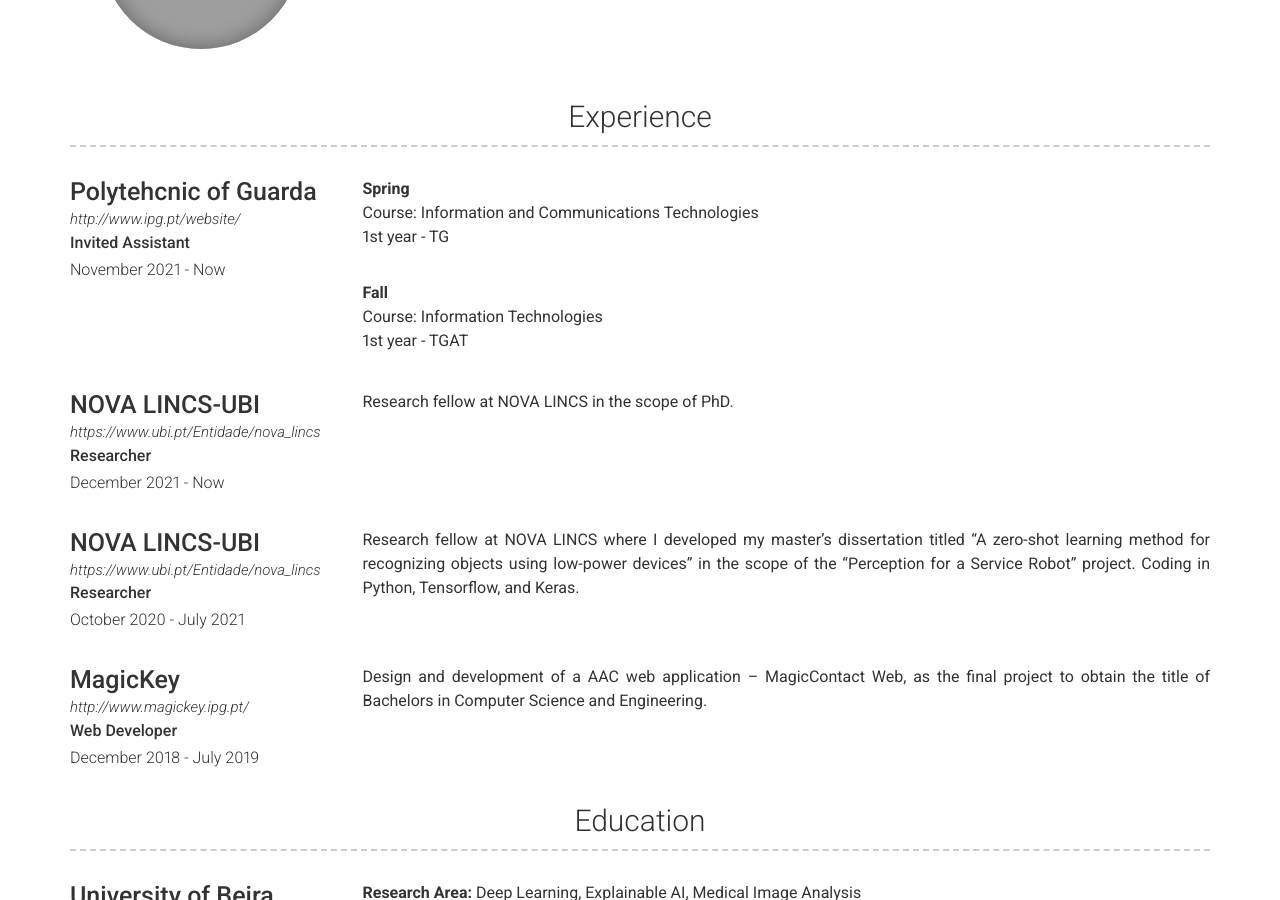
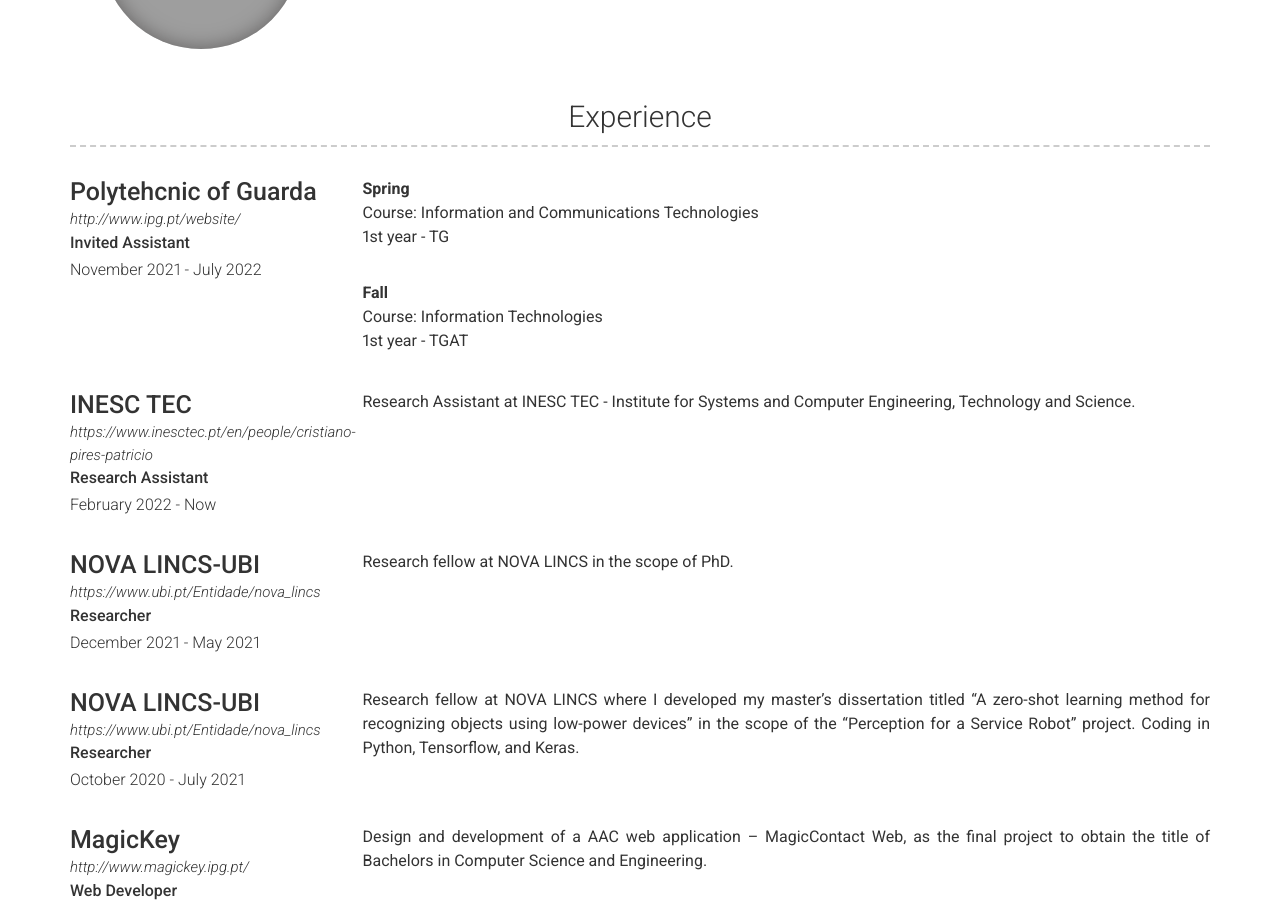
Before and after one commit to CristianoPatricio/cristianopatricio.github.io, a Jekyll site: the page built from index.md, in a window 1280 px wide and 900 px high, scrolled down 477 px. Built offline with Jekyll 4.4.1, drawn with Linux system fonts in a browser that asks for light colours; nearby versions of some CDN libraries; grey boxes are pictures that could not be loaded.

Commit message:
Update experience.yml

```diff
--- a/_data/experience.yml
+++ b/_data/experience.yml
@@ -3,7 +3,7 @@
   company: Polytehcnic of Guarda
   link: http://www.ipg.pt/website/
   job_title: Invited Assistant
-  dates: November 2021 - Now
+  dates: November 2021 - July 2022
   description: | # this will include new lines to allow paragraphs
     <b>Spring</b><br>
     Course: Information and Communications Technologies <br>
@@ -14,10 +14,18 @@
     1st year - TGAT
 
 - layout: left
+  company: INESC TEC
+  link: https://www.inesctec.pt/en/people/cristiano-pires-patricio
+  job_title: Research Assistant
+  dates: February 2022 - Now
+  description: | # this will include new lines to allow paragraphs
+    Research Assistant at INESC TEC -  Institute for Systems and Computer Engineering, Technology and Science.
+
+- layout: left
   company: NOVA LINCS-UBI
   link: https://www.ubi.pt/Entidade/nova_lincs
   job_title: Researcher
-  dates: December 2021 - Now
+  dates: December 2021 - May 2021
   description: | # this will include new lines to allow paragraphs
     Research fellow at NOVA LINCS in the scope of PhD.
 
```
